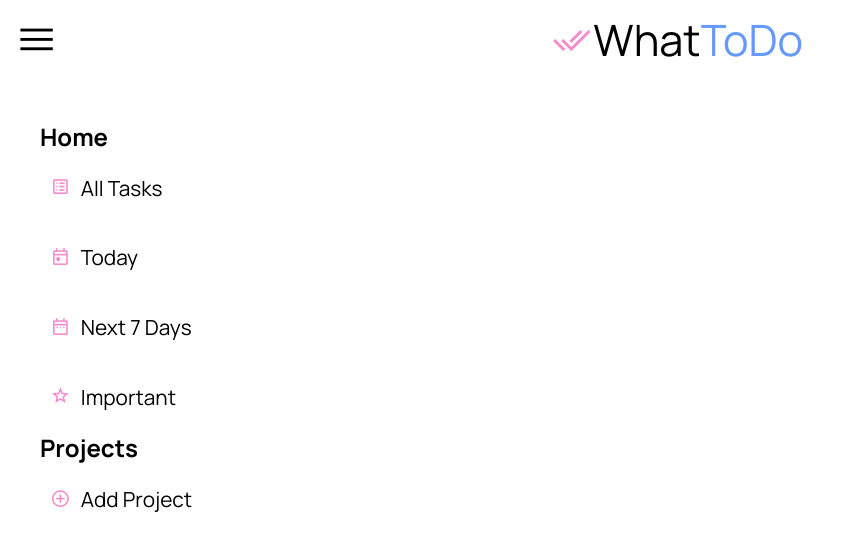
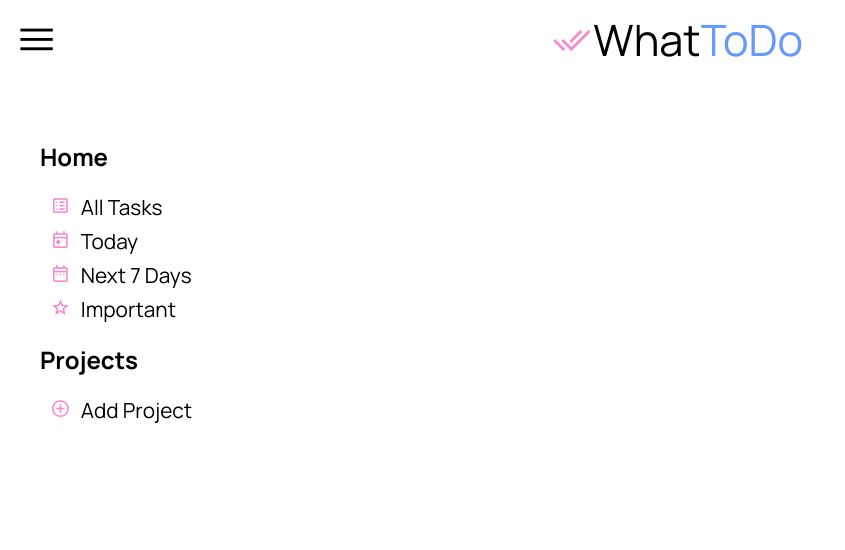
Before and after one commit to marwels/To-Do-List, a website built with webpack: page src/index.html in a window 1280 px wide. Shown: the whole page, without its empty margins (0-845 px from the left). Built offline with nearby package versions, Linux system fonts and the light colour scheme; files whose address does not match are found by name.

Commit message:
fix: navigation dom elements and styling

```diff
--- a/src/components/left.js
+++ b/src/components/left.js
@@ -1,8 +1,8 @@
-import { divForLeftMenu } from "./divForLeftManu";
+import liForLeftMenu from "./liForLeftManu";
 import addProject from "./addProject";
 
 const Left = function Left(targetEl) {
-  const leftContainer = document.createElement("div");
+  const leftContainer = document.createElement("nav");
   leftContainer.className = "leftContainer";
 
   // home part
@@ -10,22 +10,27 @@ const Left = function Left(targetEl) {
   const homePartContainer = document.createElement("div");
   homePartContainer.className = "homePartContainer";
 
-  const homeTitle = document.createElement("div");
+  const homeTitle = document.createElement("h2");
   homeTitle.className = "homeTitle";
   homeTitle.innerText = "Home";
   homePartContainer.appendChild(homeTitle);
 
-  divForLeftMenu(homePartContainer, "AllTasks", "list_alt", "All Tasks");
-  divForLeftMenu(homePartContainer, "Today", "today", "Today");
-  divForLeftMenu(homePartContainer, "Next7", "date_range", "Next 7 Days");
-  divForLeftMenu(homePartContainer, "Important", "star", "Important");
+  const ulHomeWrapper = document.createElement("ul");
+  ulHomeWrapper.className = "ulHomeWrapper";
+
+  liForLeftMenu(ulHomeWrapper, "AllTasks", "list_alt", "All Tasks");
+  liForLeftMenu(ulHomeWrapper, "Today", "today", "Today");
+  liForLeftMenu(ulHomeWrapper, "Next7", "date_range", "Next 7 Days");
+  liForLeftMenu(ulHomeWrapper, "Important", "star", "Important");
+
+  homePartContainer.appendChild(ulHomeWrapper);
 
   // projects part
 
   const projectsContainer = document.createElement("div");
   projectsContainer.className = "projectsContainer";
 
-  const projectsTitle = document.createElement("div");
+  const projectsTitle = document.createElement("h2");
   projectsTitle.className = "projectsTitle";
   projectsTitle.innerText = "Projects";
   projectsContainer.appendChild(projectsTitle);
@@ -34,7 +39,7 @@ const Left = function Left(targetEl) {
   projectsList.className = "projectsList";
   projectsContainer.appendChild(projectsList);
 
-  divForLeftMenu(
+  liForLeftMenu(
     projectsContainer,
     "addProject",
     "add_circle",
--- a/src/components/divForLeftManu.js
+++ b/src/components/liForLeftManu.js
@@ -1,19 +1,19 @@
-const divForLeftMenu = function divForLeftMenu(
+const liForLeftMenu = function liForLeftMenu(
   targetEl,
   className,
   icon,
   innerText,
   onClick
 ) {
-  const container = document.createElement("div");
-  container.className = `divForLeftMenu ${className}`;
+  const container = document.createElement("li");
+  container.className = `liForLeftMenu ${className}`;
 
   const iconContainer = document.createElement("div");
   iconContainer.className = `icon ${className} material-symbols-outlined`;
   iconContainer.innerText = icon;
   container.appendChild(iconContainer);
 
-  const menuItem = document.createElement("p");
+  const menuItem = document.createElement("a");
   menuItem.className = `menuItem ${className}`;
   menuItem.innerText = innerText;
   container.appendChild(menuItem);
@@ -29,4 +29,4 @@ const divForLeftMenu = function divForLeftMenu(
   };
 };
 
-export { divForLeftMenu };
+export default liForLeftMenu;
--- a/src/style.css
+++ b/src/style.css
@@ -19,6 +19,16 @@ body {
     background-size: cover;
     background-image: url('./images/5550760.jpg');
     font-family: Manrope;
+}
+
+ul {
+    list-style-type: none;
+    margin-block-start: 0;
+    margin-block-end: 0;
+    margin-inline-start: 0px;
+    margin-inline-end: 0px;
+    padding-inline-start: 0px;
+
 }
 
 .headerContainer {
@@ -67,25 +77,26 @@ width: 18vw;
 height: 90vh;
 }
 
-.divForLeftMenu {
+.liForLeftMenu {
     display: flex;
     align-items: center;
     font-size: var(--left-menu-smaller-font-size);
     font-weight: normal;
+    margin: 6px 0;
 }
 
-.divForLeftMenu:hover {
+.liForLeftMenu:hover {
     background-color: #fbbf68;
         cursor: pointer;
 }
 
-.divForLeftMenu .icon {
+.liForLeftMenu .icon {
     font-size: var(--left-menu-smaller-font-size);
     margin: 0 10px;
     color: #f78ccc;
 }
 
-.homePartContainer, .projectsContainer {
+.leftContainer .homeTitle, .leftContainer .projectsTitle {
     font-size: var(--left-menu-bigger-font-size);
     font-weight: bold;
 }
```
